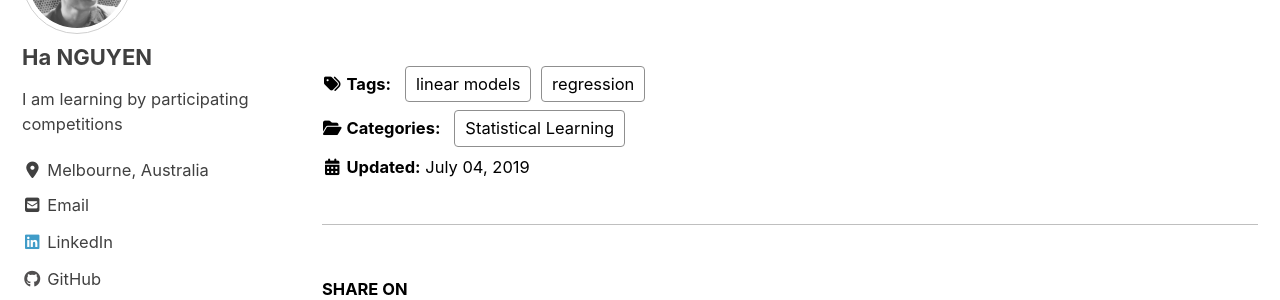
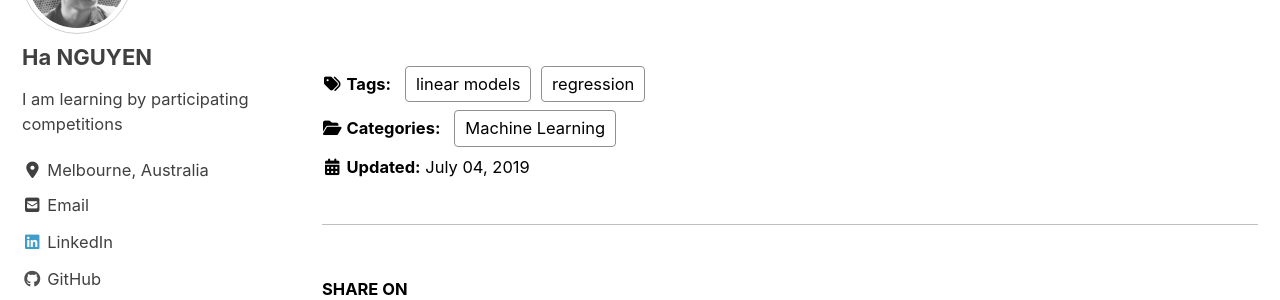
Before and after one commit to datasciblog/datasciblog.github.io, a Jekyll site: the page built from _posts/2019-07-04-SL-01-introduction-to-regression-models.md, in a window 1280 px wide and 900 px high, scrolled down 6388 px. Shown: the part 142-442 px from the top of the window. Built offline with Jekyll 4.4.1, drawn with Linux system fonts in a browser that asks for light colours; cached includes are drawn as plain includes; nearby versions of some CDN libraries; formulas are drawn with MathJax 3.

Commit message:
Update 2019-07-04-SL-01-introduction-to-regression-models.md

```diff
--- a/_posts/2019-07-04-SL-01-introduction-to-regression-models.md
+++ b/_posts/2019-07-04-SL-01-introduction-to-regression-models.md
@@ -5,7 +5,7 @@ date:   2019-07-04
 permalink: /2019/07/04/introduction-to-regression-models/
 excerpt: ""
 categories:
-- Statistical Learning
+- Machine Learning
 tags:
 - regression
 - linear models
```
